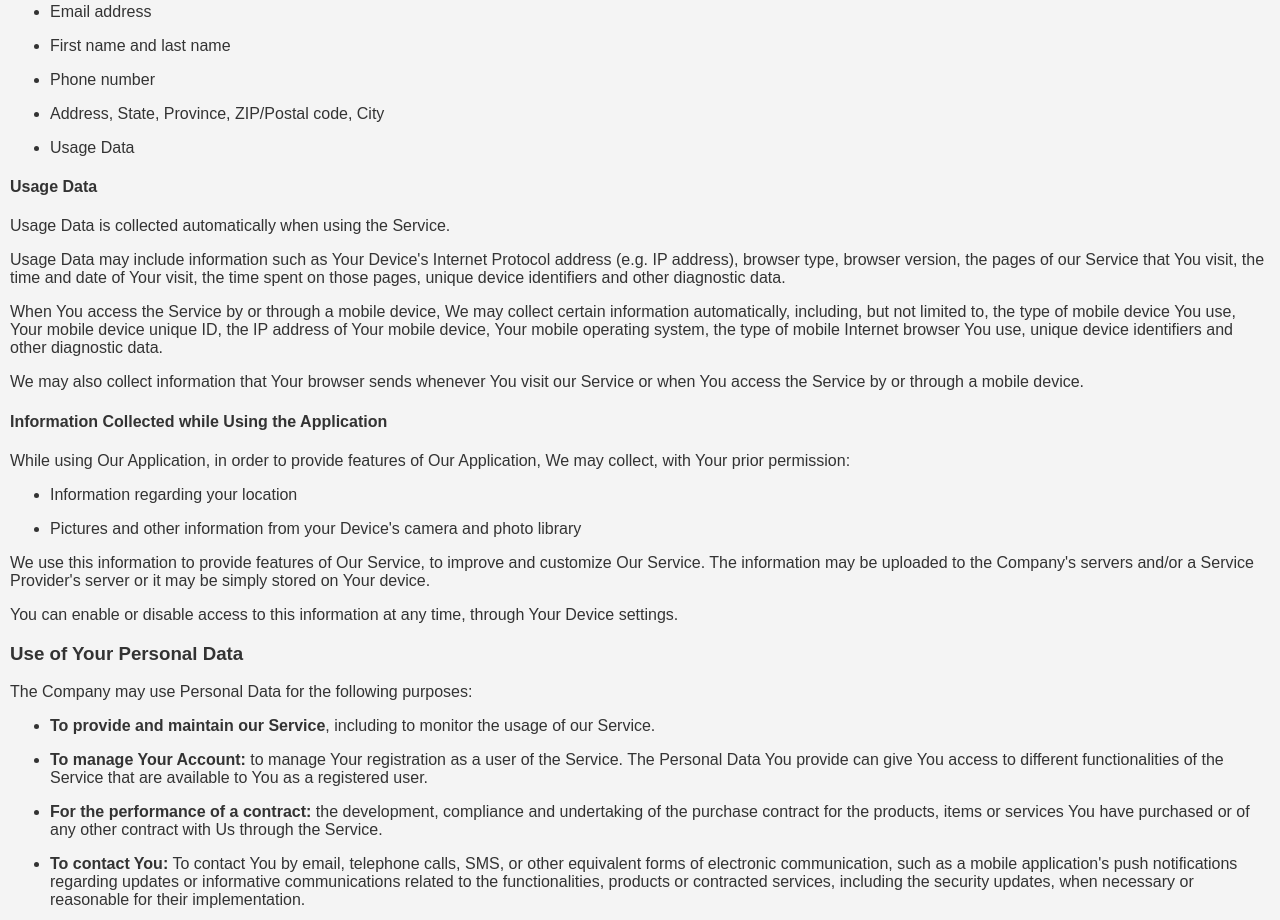
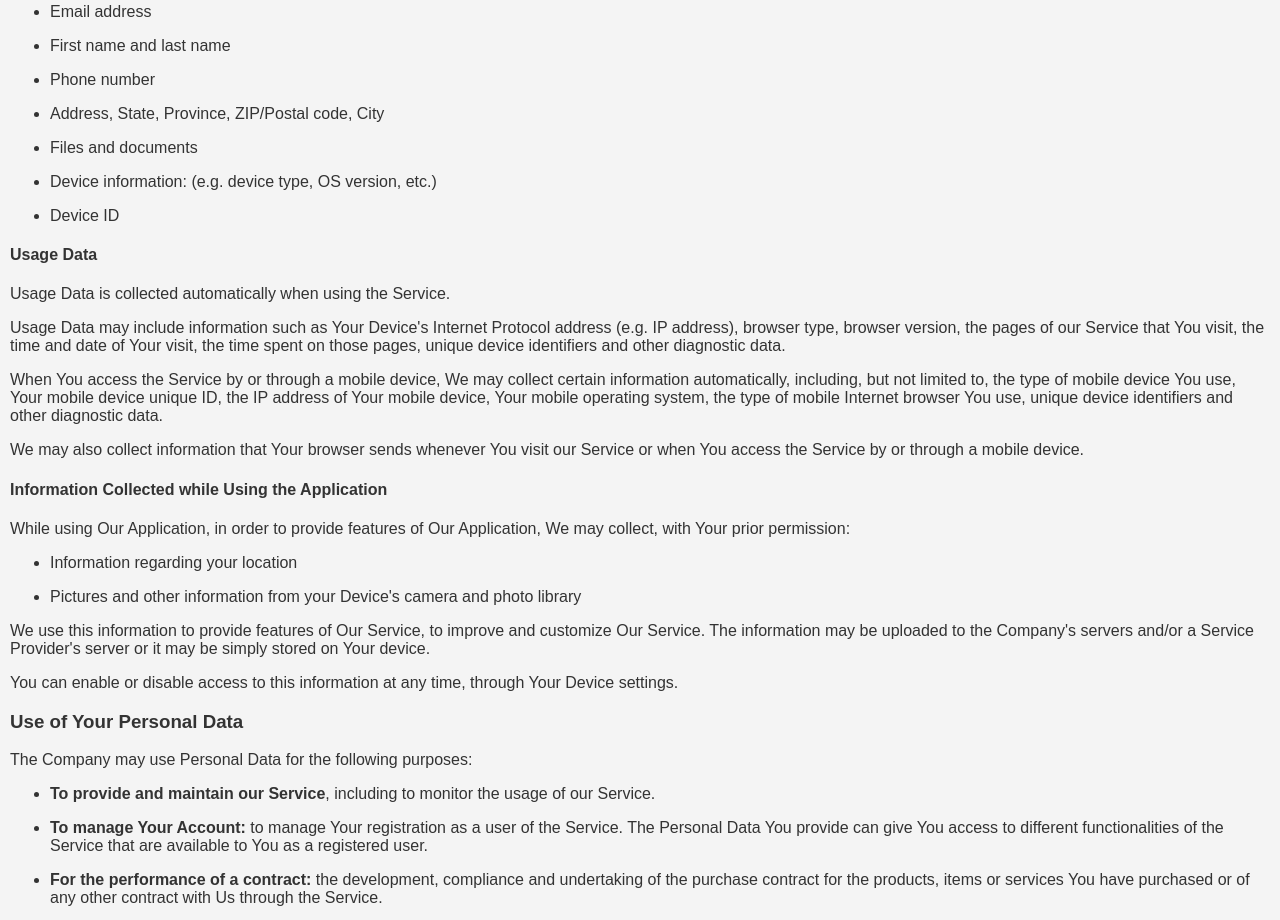
Before and after one commit to kazimatch/kazimatch-backend, a website: page public/privacy-policy.html in a window 1280 px wide. Shown: the part 1054-1974 px from the top of the page. Drawn offline with Linux system fonts and the light colour scheme.

Commit message:
update privacy policy

```diff
--- a/public/privacy-policy.html
+++ b/public/privacy-policy.html
@@ -125,7 +125,19 @@
             <p>Address, State, Province, ZIP/Postal code, City</p>
         </li>
         <li>
-            <p>Usage Data</p>
+           <p>
+              Files and documents
+           </p>
+        </li>
+        <li>
+            <p>
+                Device information: (e.g. device type, OS version, etc.)
+            </p>
+        </li>
+        <li>
+            <p>
+                Device ID
+            </p>
         </li>
     </ul>
     <h4>Usage Data</h4>
```
